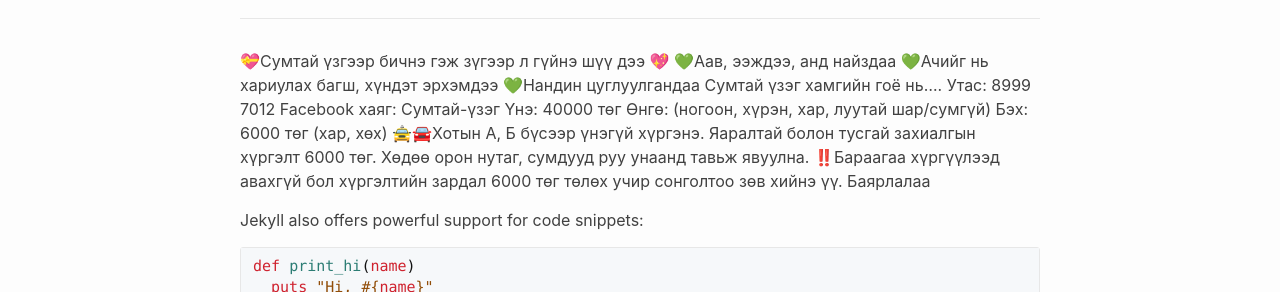
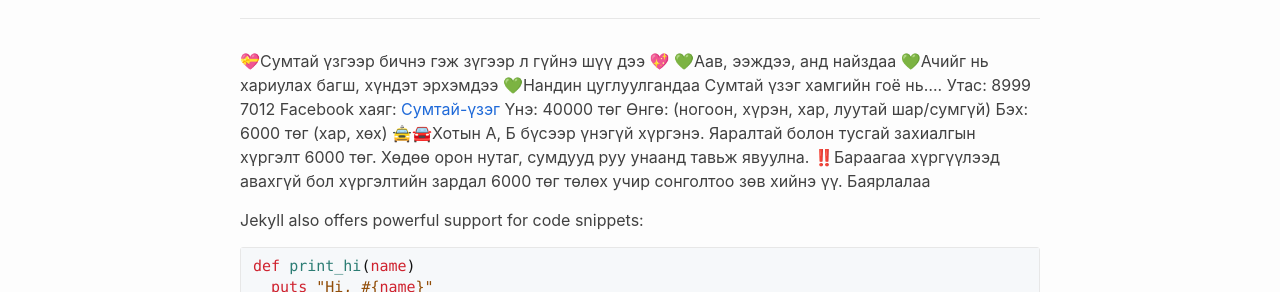
Before and after one commit to testsdash/78shop, a Jekyll site: the page built from _posts/2016-05-20-welcome-to-jekyll.md, in a window 1280 px wide. Shown: the part 171-463 px from the top of the page. Built offline with Jekyll 4.4.1, drawn with Linux system fonts in a browser that asks for light colours.

```diff
--- a/_posts/2016-05-20-welcome-to-jekyll.md
+++ b/_posts/2016-05-20-welcome-to-jekyll.md
@@ -6,7 +6,7 @@ layout: post
 💚Ачийг нь хариулах багш, хүндэт эрхэмдээ
 💚Нандин цуглуулгандаа Сумтай үзэг хамгийн гоё нь....
 Утас: 8999 7012
-Facebook хаяг: Сумтай-үзэг
+Facebook хаяг: [Сумтай-үзэг]
 Үнэ: 40000 төг
 Өнгө: (ногоон, хүрэн, хар, луутай шар/сумгүй)
 Бэх: 6000 төг (хар, хөх)
```
